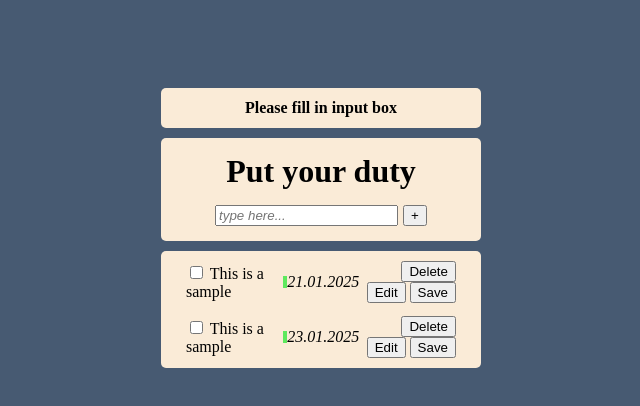
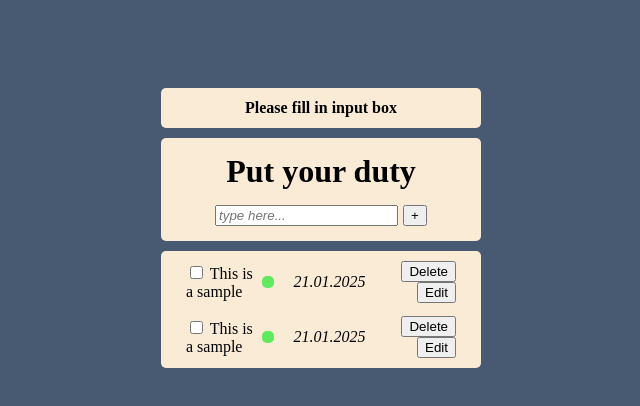
Before and after one commit to burakugras/duty-management-remake, a plain HTML site: page index.html in a window 1280 px wide. Shown: the whole page, without its empty margins (319-959 px from the left). Drawn offline with Linux system fonts and the light colour scheme.

Commit message:
added date & progress - 2

```diff
--- a/index.html
+++ b/index.html
@@ -29,12 +29,14 @@
                     <span type="text">This is a sample</span>
                     <input hidden type="text" class="todo-editInput">
                 </div>
-                <div class="progress-status"></div>
-                <span class="create-date">21.01.2025</span>
+                <div class="assist-elements">
+                    <div class="progress-status"></div>
+                    <span class="create-date">21.01.2025</span>
+                </div>
                 <div class="right-div">
                     <button class="todo-deleteBtn">Delete</button>
                     <button class="todo-editBtn">Edit</button>
-                    <button class="todo-saveBtn">Save</button>
+                    <button hidden class="todo-saveBtn">Save</button>
                 </div>
             </div>
             <div class="todo">
@@ -43,12 +45,14 @@
                     <span type="text">This is a sample</span>
                     <input hidden type="text" class="todo-editInput">
                 </div>
-                <div class="progress-status"></div>
-                <span class="create-date">23.01.2025</span>
+                <div class="assist-elements">
+                    <div class="progress-status"></div>
+                    <span class="create-date">21.01.2025</span>
+                </div>
                 <div class="right-div">
                     <button class="todo-deleteBtn">Delete</button>
                     <button class="todo-editBtn">Edit</button>
-                    <button class="todo-saveBtn">Save</button>
+                    <button hidden class="todo-saveBtn">Save</button>
                 </div>
             </div>
 
--- a/styles.css
+++ b/styles.css
@@ -54,6 +54,7 @@ body {
 }
 
 .right-div {
+    margin-left: 15px;
     max-width: 150px;
     width: 100%;
     text-align: right;
@@ -68,8 +69,7 @@ body {
 }
 
 .create-date {
-    /* margin-left: 0.8rem;
-    padding-left: 0.2rem; */
+    margin-left: 20px;
     text-align: right;
     position: relative;
     font-style: italic;
@@ -82,11 +82,23 @@ body {
     max-width: 175px;
 }
 
+.assist-elements {
+    display: flex;
+    flex-direction: row;
+    align-items: center;
+    justify-content: space-between;
+}
+
 .progress-status {
     background-color: rgb(94, 233, 94);
     width: 12px;
     height: 12px;
+    border-radius: 5px;
 }
+
+/* .todo .progress-status {
+    align-items: left;
+} */
 
 .duty-container {
     background-color: antiquewhite;
@@ -102,7 +114,7 @@ body {
 .todo {
     display: flex;
     flex-direction: row;
-    justify-content: space-between;
+    /* justify-content: space-between; */
     position: relative;
     align-items: center;
 }
```
